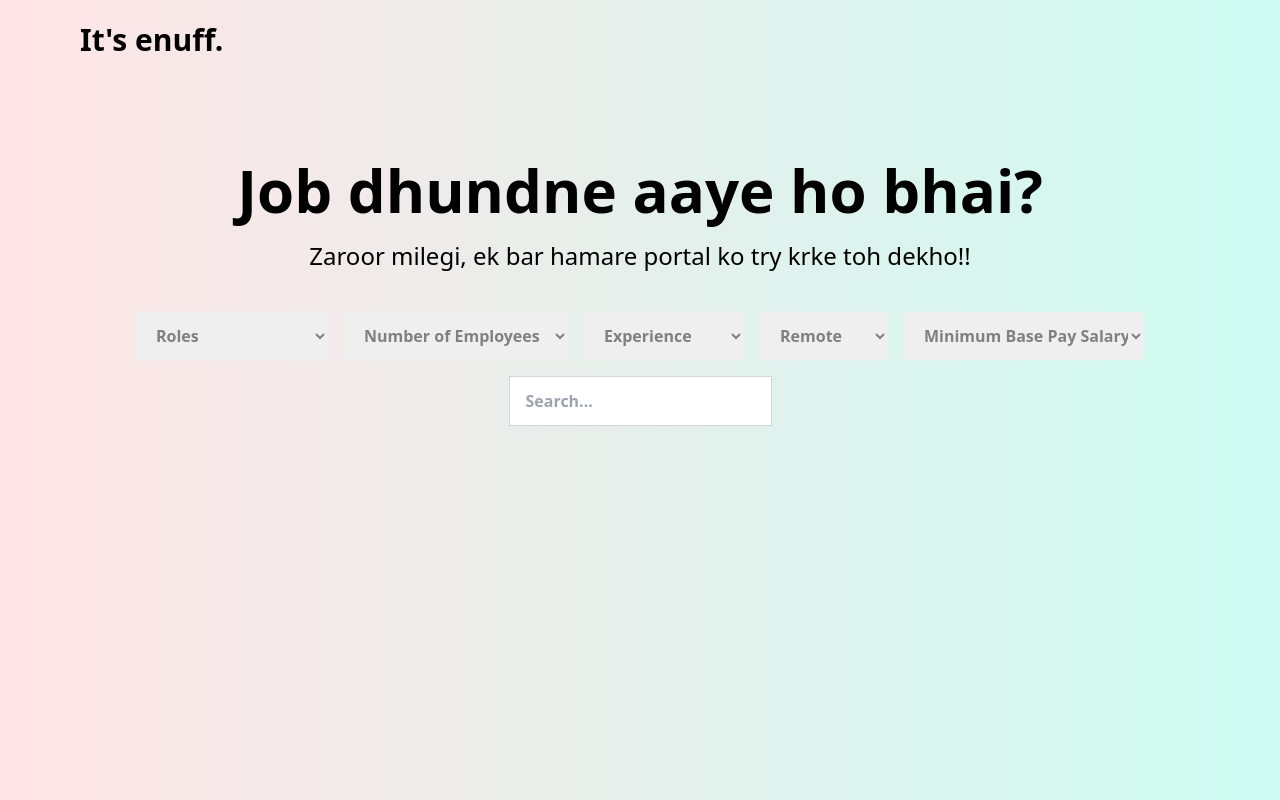
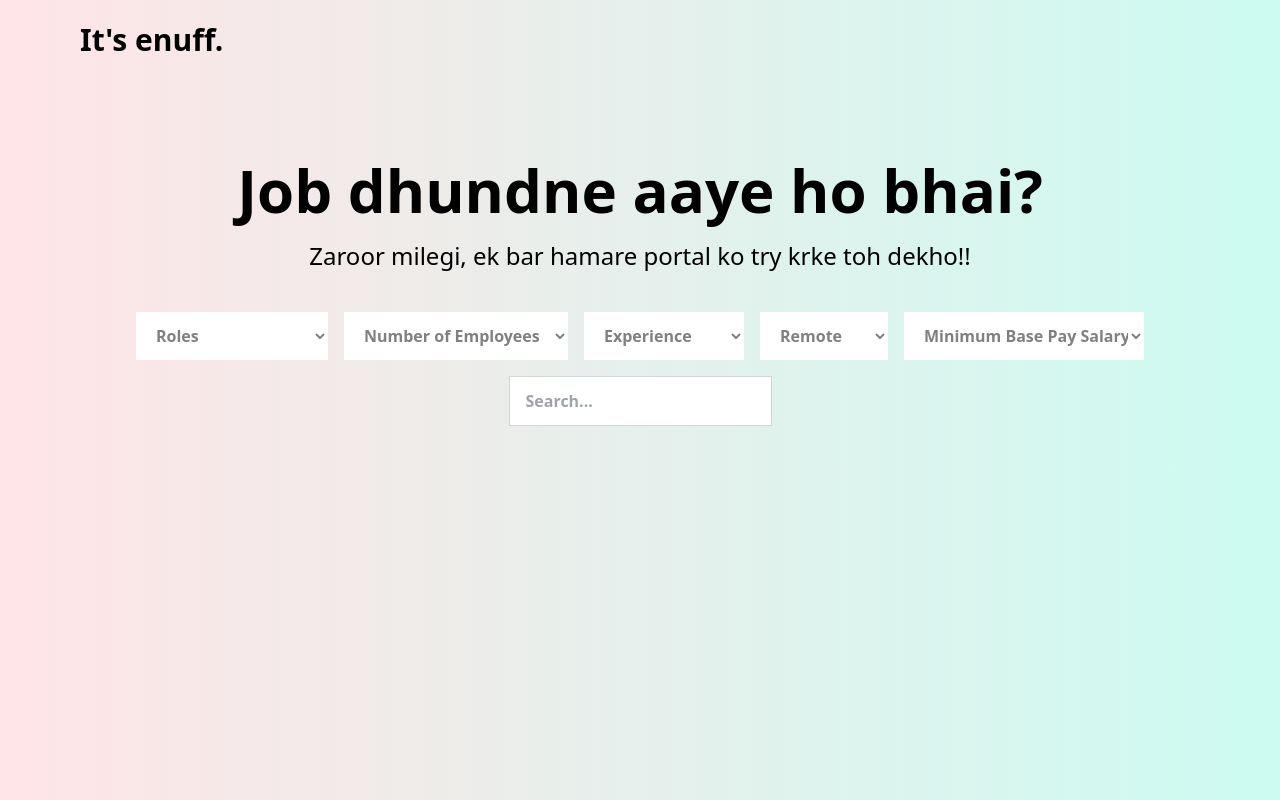
Before and after one commit to varunvarshney00/candidate_application_portal, a React (Vite) app: page / in a window 1280 px wide. Built offline with nearby package versions, Linux system fonts and the light colour scheme; no server answers.

Commit message:
bg-white

```diff
--- a/src/components/SearchBar/index.jsx
+++ b/src/components/SearchBar/index.jsx
@@ -10,7 +10,7 @@ const SearchBar = ({ onFilterChange }) => {
   return (
     <div className="flex flex-wrap justify-center gap-4 my-10 px-4 sm:px-10">
       <select
-        className=" white-textbox w-full sm:w-48 py-3 pl-4 font-semibold rounded-md "
+        className=" bg-white w-full sm:w-48 py-3 pl-4 font-semibold rounded-md "
         name="role"
         onChange={handleChange}
         style={{ color: 'gray' }}
@@ -200,7 +200,7 @@ const SearchBar = ({ onFilterChange }) => {
       </select>
 
       <select
-        className="white-textbox w-full sm:w-56 py-3 pl-4 font-semibold rounded-md"
+        className="bg-white w-full sm:w-56 py-3 pl-4 font-semibold rounded-md"
         name="numberOfEmployees"
         onChange={handleChange}
         style={{ color: 'gray' }}
@@ -232,7 +232,7 @@ const SearchBar = ({ onFilterChange }) => {
       </select>
 
       <select
-        className="white-textbox w-full sm:w-40 py-3 pl-4 font-semibold rounded-md"
+        className="bg-white w-full sm:w-40 py-3 pl-4 font-semibold rounded-md"
         name="experience"
         onChange={handleChange}
         style={{ color: 'gray' }}
@@ -273,7 +273,7 @@ const SearchBar = ({ onFilterChange }) => {
       </select>
 
       <select
-        className="white-textbox w-full sm:w-32 py-3 pl-4 font-semibold rounded-md"
+        className="bg-white w-full sm:w-32 py-3 pl-4 font-semibold rounded-md"
         name="remote"
         onChange={handleChange}
         style={{ color: 'gray' }}
@@ -293,7 +293,7 @@ const SearchBar = ({ onFilterChange }) => {
       </select>
 
       <select
-        className="white-textbox w-full sm:w-60 py-3 pl-4 font-semibold rounded-md"
+        className="bg-white w-full sm:w-60 py-3 pl-4 font-semibold rounded-md"
         name="minSalary"
         onChange={handleChange}
         style={{ color: 'gray' }}
@@ -330,7 +330,7 @@ const SearchBar = ({ onFilterChange }) => {
       <input
         type="text"
         placeholder="Search..."
-        className="white-textbox py-3 pl-4 font-semibold  rounded-md border border-gray-300 focus:outline-none focus:ring focus:ring-blue-200"
+        className="bg-white py-3 pl-4 font-semibold  rounded-md border border-gray-300 focus:outline-none focus:ring focus:ring-blue-200"
         onChange={handleChange} // Update search filter when input changes
         name="search" // Name of the filter
       />
```
